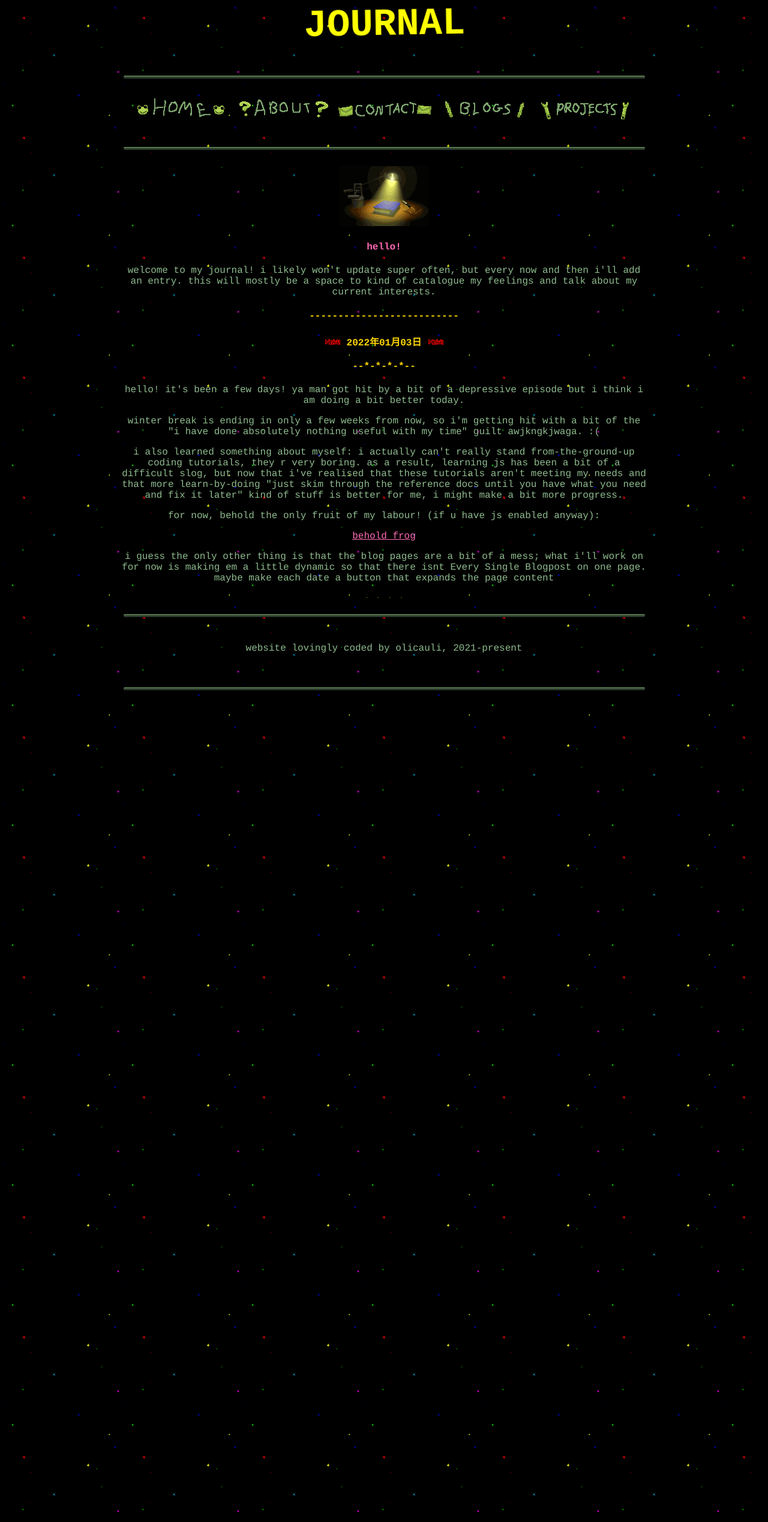
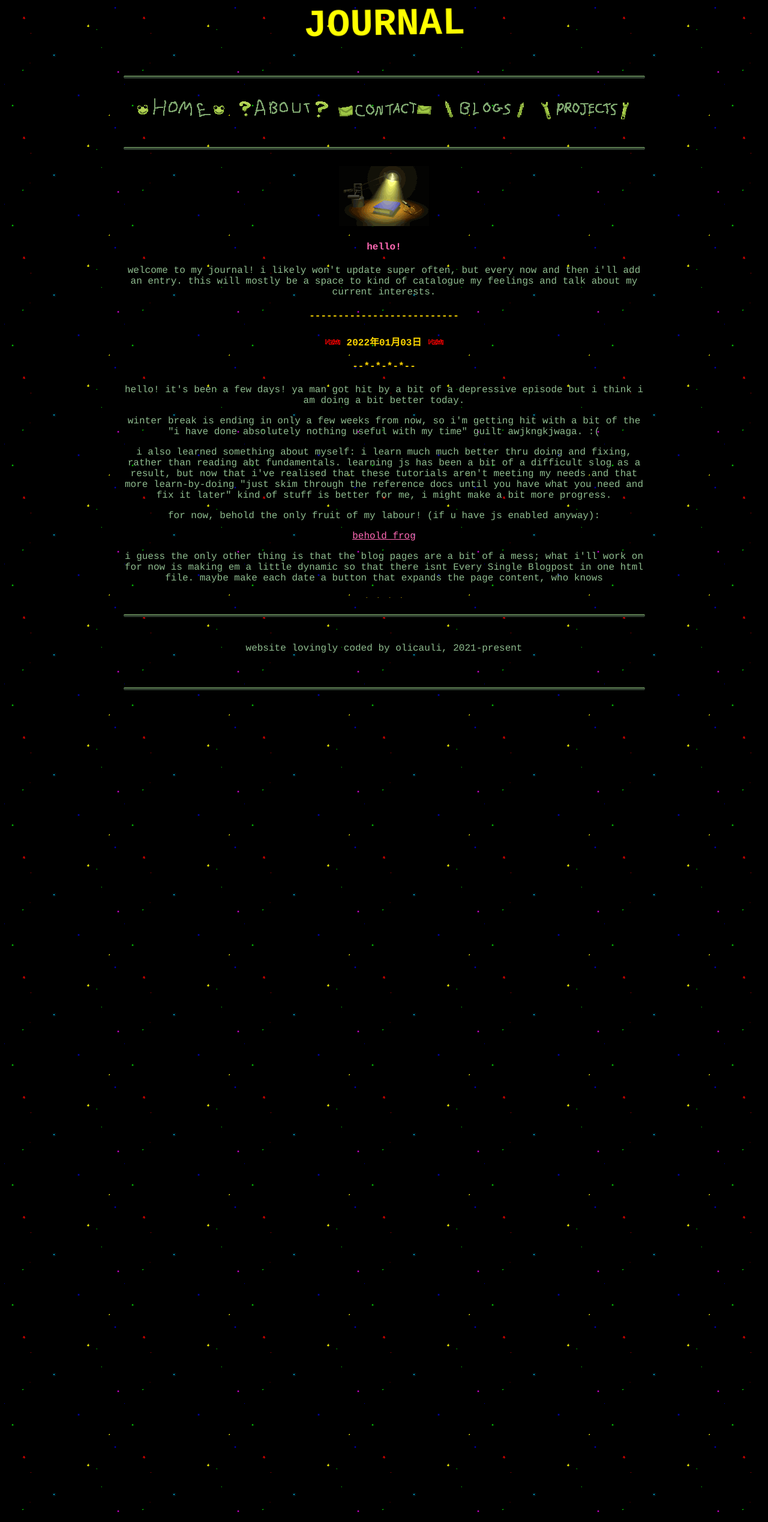
Before and after one commit to olicauli/oli-hellhole, a Jekyll site: the page built from blogs/journal.html, in a window 1280 px wide. Shown: the whole page at 60% size. Built offline with Jekyll 4.4.1, drawn with Linux system fonts in a browser that asks for light colours.

Commit message:
fix zhriji.html, get fucking rid of blog_head.html

```diff
--- a/_config.yml
+++ b/_config.yml
@@ -10,4 +10,4 @@
     uses_img_header: false
     file_prefix: .
     header_file: "dfsf"
-    includes_scripts: false
+    includes_scripts: true
--- a/_includes/blog_head.html
+++ /dev/null
@@ -1,13 +0,0 @@
-<head>
-    <meta charset="UTF-8">
-    <meta name="viewport" content="width=device-width, initial-scale=1.0">
-    <title>olis hellhole | {{ page.title }}</title>
-
-    <link rel="icon" type="image/png" sizes="32x32" href="{% link /favicon-32x32.png %}">
-    <link rel="icon" type="image/png" sizes="16x16" href="{% link /favicon-16x16.png %}">
-
-    <link href="{% link resources/css/main.css %}" rel="stylesheet" type="text/css" media="all">
-    <link href="{% link resources/css/blogs.css %}" rel="stylesheet" type="text/css" media="all">
-    <link href="{% link resources/css/icons.css %}" rel="stylesheet" type="text/css" media="all">
-    <link href="{% link resources/css/animations.css %}" rel="stylesheet" type="text/css" media="all">
-</head>
--- a/_layouts/blogs.html
+++ b/_layouts/blogs.html
@@ -1,7 +1,7 @@
 <!DOCTYPE html>
 {% include signature.html %}
 <html>
-  {% include blog_head.html %}
+  {% include head.html %}
   <body>
     <header>
       {% include header.html %}
--- a/blogs/journal.html
+++ b/blogs/journal.html
@@ -6,11 +6,6 @@
 header_text: JOURNAL
 includes_scripts: true
 ---
-<!-- hahahahahhahaaaaa these would be in <head> if i could
-     get liquid to work. unfortunately i have a small brain
-     so they're here now as a band-aid fix -->
-<link href="{% link resources/css/scripts.css %}" rel="stylesheet" type="text/css" media="all">
-<script src="{% link resources/scripts/main.js %}"></script>
 
 <img src="{% link resources/images/Animated-desk-lamp-on-book-goes-off-gif-animation.gif %}">
 <h4 style="color:HotPink;"> hello! </h4>
@@ -25,9 +20,9 @@
    i am doing a bit better today.</p>
 <p>winter break is ending in only a few weeks from now, so i'm getting hit with a bit of the
    "i have done absolutely nothing useful with my time" guilt awjkngkjwaga. :(</p>
-<p>i also learned something about myself: i actually can't really stand from-the-ground-up coding tutorials,
-   they r very boring. as a result, learning js has been
-   a bit of a difficult slog, but now that i've realised that these tutorials aren't meeting my
+<p>i also learned something about myself: i learn much much better thru doing and fixing, rather than reading abt
+   fundamentals.
+   learning js has been a bit of a difficult slog as a result, but now that i've realised that these tutorials aren't meeting my
    needs and that more learn-by-doing "just skim through the reference docs until you have what you need
    and fix it later" kind of stuff is better for me, i might make a bit more progress.</p>
 <p>for now, behold the only fruit of my labour! (if u have js enabled anyway):</p>
@@ -38,7 +33,7 @@
 </div>
 <p>i guess the only other thing is that the blog pages are a bit of a mess;
    what i'll work on for now is making em a little dynamic so that there isnt Every Single Blogpost
-   on one page. maybe make each date a button that expands the page content</p>
+   in one html file. maybe make each date a button that expands the page content, who knows</p>
 
 <h4>--*-*-*-*--</h4>
 <h4 class="date">2021年12月30日</h4>
--- a/blogs/zhriji.html
+++ b/blogs/zhriji.html
@@ -7,6 +7,6 @@
 ---
 
 <img src="{% link resources/images/Animated-desk-lamp-on-book-goes-off-gif-animation.gif %}">
-<h4 class="new" style="color:HotPink">你好！！</h4>
+<h4 class="newwrap" style="color:HotPink">你好！！</h4>
 <p>这是我的中文日记。我在说中文说得不好所以我写这个日记学习。</p>
 <p>谢谢你的拜访！</h4>
```
